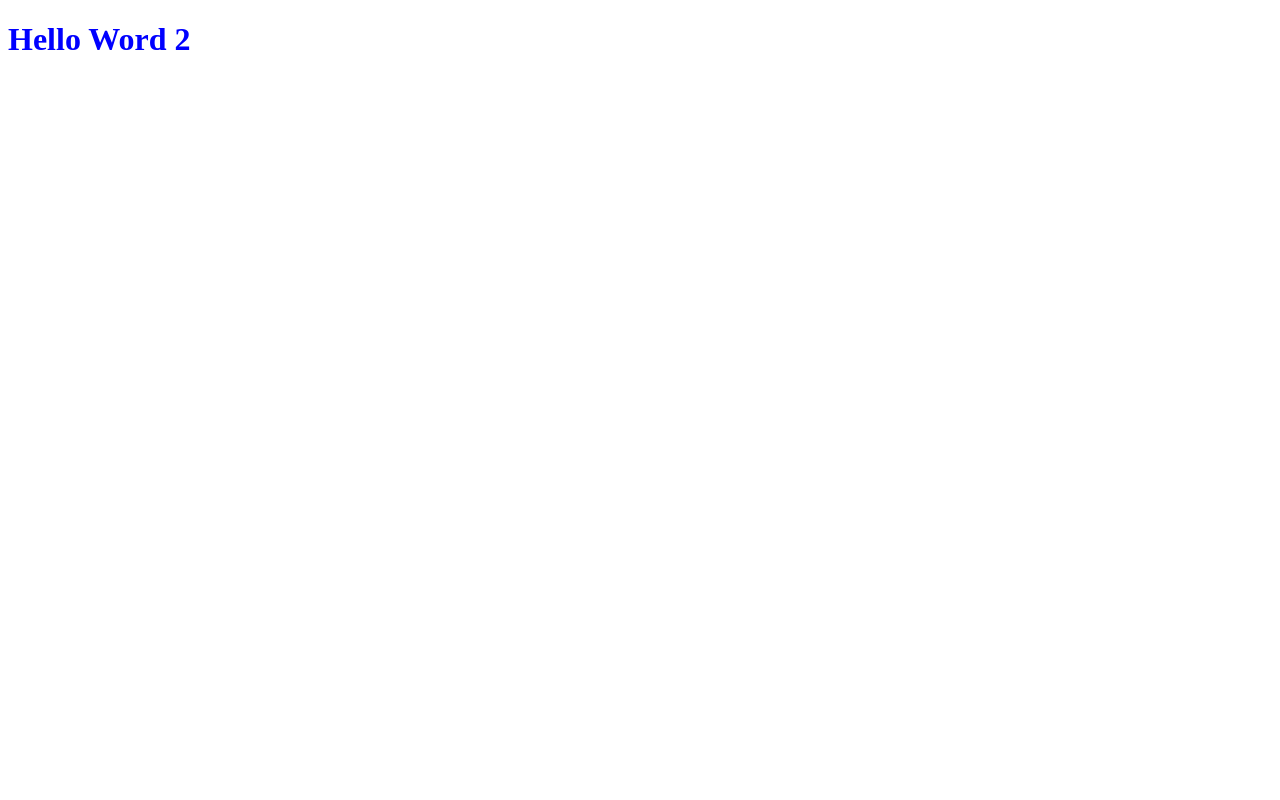
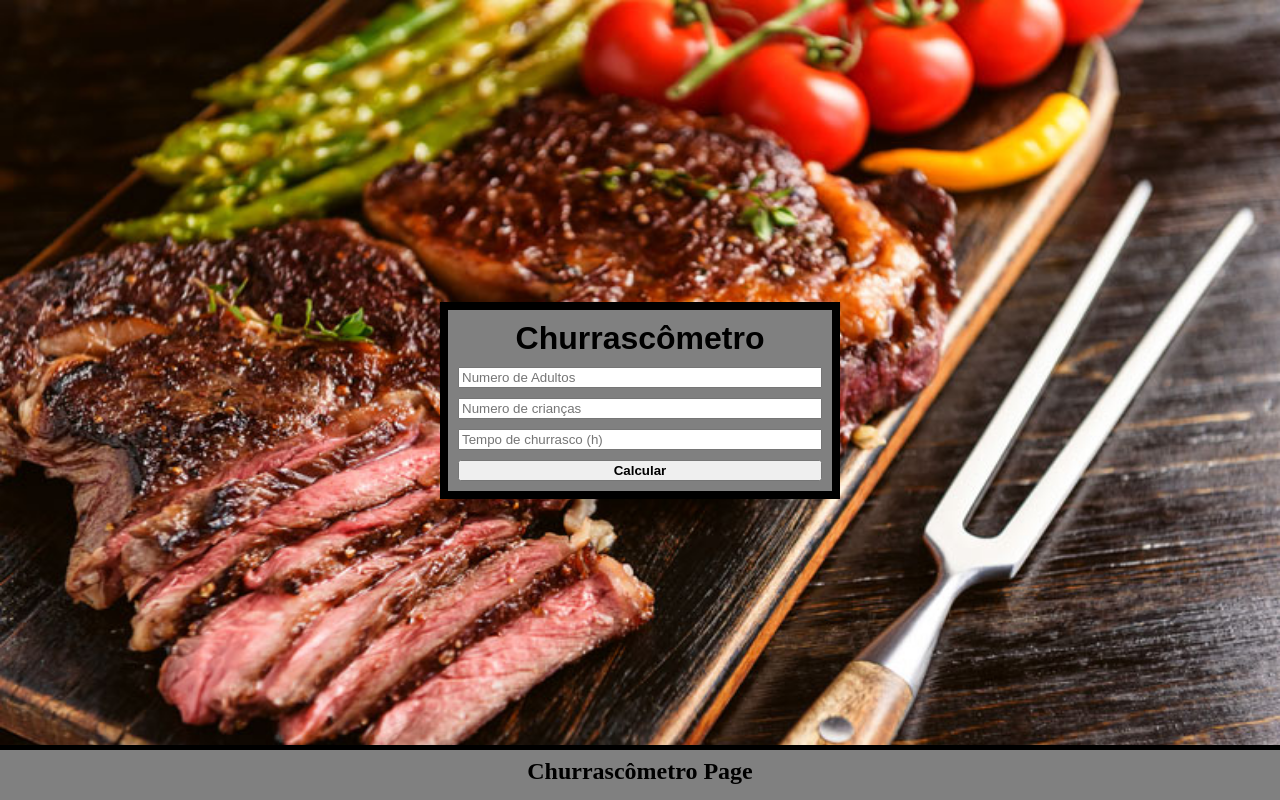
Before and after one commit to massoncarlos/churrascometro, a plain HTML site: page index.html in a window 1280 px wide. Drawn offline with Linux system fonts and the light colour scheme.

Commit message:
Versão 1

```diff
--- a/index.html
+++ b/index.html
@@ -8,6 +8,19 @@
     <script src="./script.js"></script>
 </head>
 <body>
-    <h1>Hello Word 2</h1>
+    <div id="page">
+        <div id="input">
+            <h1>Churrascômetro</h1>
+            <input id="adultos" type="number" placeholder="Numero de Adultos" name="adultos">
+            <input type="number" placeholder="Numero de crianças" name="crianca">
+            <input type="number" placeholder="Tempo de churrasco (h)" name="tempo">
+            <button id="bottom" onclick="calcular()">Calcular</button>
+            <div id="resultado">
+            </div>
+        </div>
+        <div id="rodape">
+            <h2>Churrascômetro Page</h2>
+        </div>
+    </div>
 </body>
 </html>
--- a/script.js
+++ b/script.js
@@ -1 +1,46 @@
-console.log("Iniciando com git")
+function calc(a ,c ,t, type){
+    let base;
+    if (t > 6){
+        if (type == "carne"){
+            base = 650;
+        } else if (type == "cerveja"){
+            base = 2000;
+        }else {
+            base = 1500;
+        }
+    }else{
+        if (type == "carne"){
+            base = 400;
+        } else if (type == "cerveja"){
+            base = 1200;
+        } else {
+            base = 1000;
+        }
+    }
+    let qtd = a * base;
+    if (type != "cerveja")
+        qtd += (c * (base/2));
+    return qtd
+
+}
+
+function calcular(){
+
+    var adultos = parseInt(document.getElementsByName("adultos")[0].value);
+    var criancas = parseInt(document.getElementsByName("crianca")[0].value);
+    var tempo = parseInt(document.getElementsByName("tempo")[0].value);
+    var resultado = document.getElementById("resultado");
+
+    {isNaN(adultos) == true ? adultos = 0 : adultos = adultos};
+    {isNaN(criancas) == true ? criancas = 0 : criancas = criancas};
+    {isNaN(tempo) == true ? tempo = 0 : tempo = tempo};
+
+    const carne = calc(adultos,criancas,tempo, "carne");
+    const cerverja = calc(adultos,criancas,tempo, "cerveja");
+    const refrigerante = calc(adultos,criancas,tempo, "refrigerante");
+
+    resultado.innerHTML = `<p>Quantidade de carne: ${carne/1000} (Kg)</p>`;
+    resultado.innerHTML += `<p>Quantidade de cerveja: ${cerverja/1000} (L)</p>`;
+    resultado.innerHTML += `<p>Quantidade de refrigerante: ${refrigerante/1000} (L)</p>`;
+
+}
--- a/styles.css
+++ b/styles.css
@@ -1,3 +1,66 @@
+#input{
+    font-family: Arial, Helvetica, sans-serif;
+    width: 400px;
+    margin: auto;
+    background-color:gray;
+    padding: 10px;
+    text-align: center;
+    box-sizing: border-box;
+    border-style: solid;
+    border-color: black;
+    border-width: 8px;
+    background-origin: border-box;
+
+}
+input{
+    box-sizing: border-box;
+    width: 100%;
+    margin-bottom: 10px;
+}
+#bottom{
+    width: 100%;
+    font-weight: bold;
+}
 h1{
-    color: blue;
+    margin: 0;
+    padding: 0;
+    margin-bottom: 10px;
 }
+
+button{
+    text-align: center;
+    width: 200px;
+}
+
+body{
+    height: 100%;
+    margin: 0px;
+    padding: 0px;
+    background-color: blue;
+}
+#resultado{
+    text-align: left;
+}
+#page{
+    display: flex;
+    background-image: url('./imagens/background.jpg');
+    background-repeat: no-repeat;
+    background-size: 100% 100%;
+    height: 100vh;
+    width:  100vw;
+}
+#rodape{
+    display: flex;
+    background-color: gray;
+    border-top: solid 5px black;
+    position: fixed;
+    bottom: 0px;
+    height: 50px;
+    width:  100vw;
+}
+h2{
+    display: flex;
+    height: 100%;
+    margin: auto;
+    padding-top: 8px;
+}
```
Also changed, not shown: imagens/background.jpg (added).
